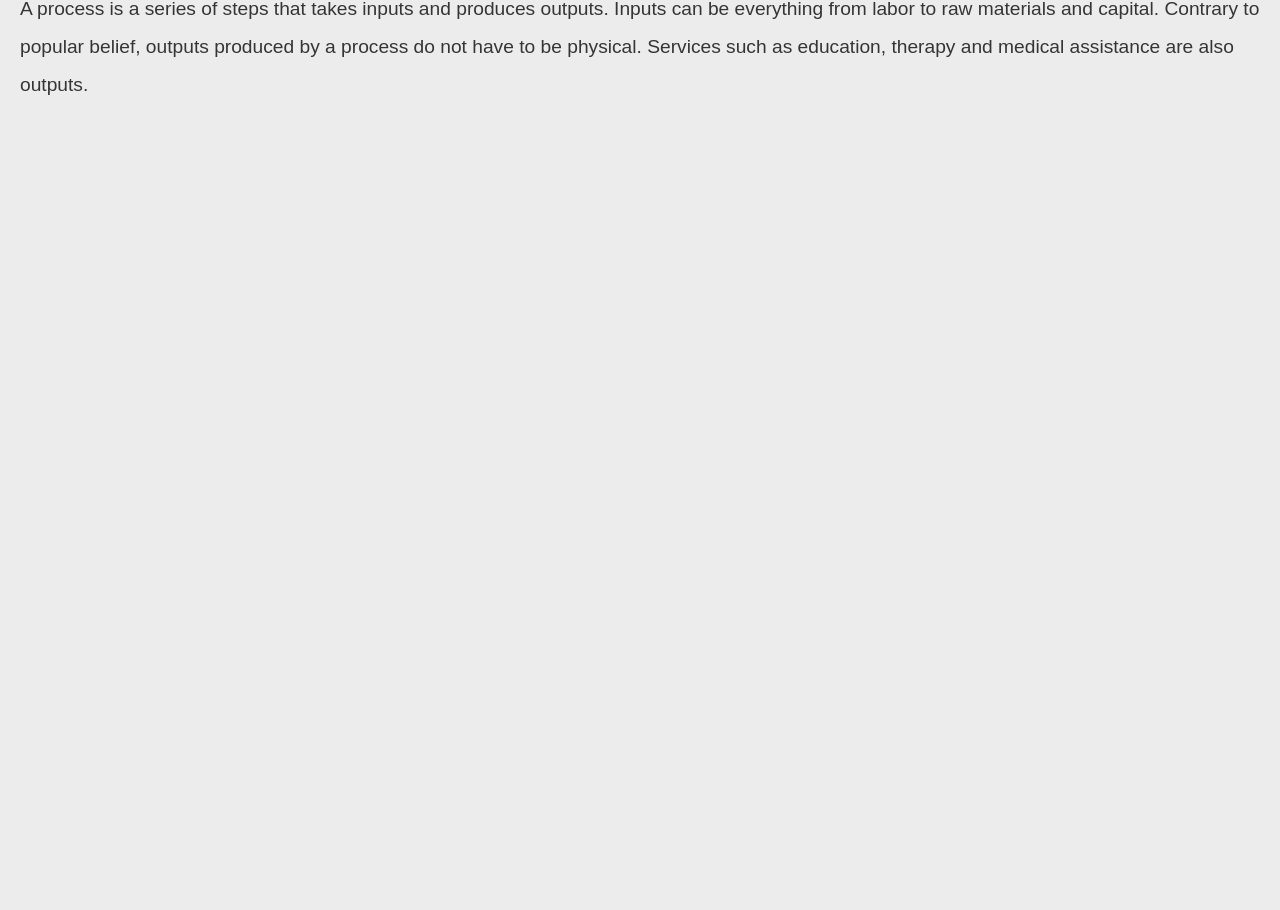
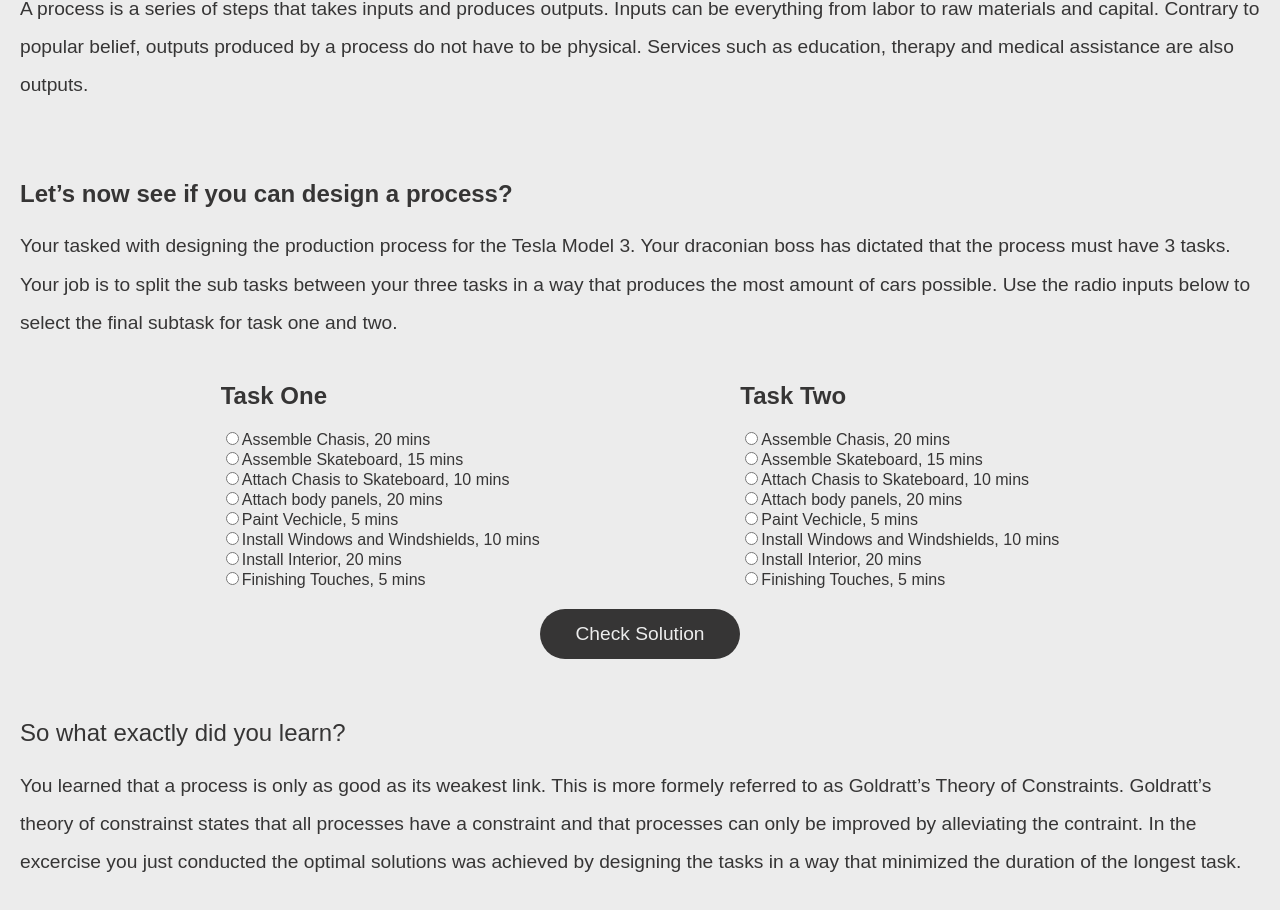
Before and after one commit to prettygoodstudios/mgt3700-projectone, a React app: page / in a window 1280 px wide. Shown: the part 1093-2003 px from the top of the page. Before the commit the page ends 1237 px from the top, so only its background shows below. Built offline with nearby package versions, Linux system fonts and the light colour scheme.

Commit message:
Finished experiment one.

```diff
--- a/package.json
+++ b/package.json
@@ -11,10 +11,12 @@
   "license": "ISC",
   "dependencies": {
     "@babel/core": "^7.9.0",
+    "@babel/plugin-syntax-class-properties": "^7.12.13",
     "@babel/plugin-transform-classes": "^7.9.5",
     "@babel/preset-env": "^7.9.5",
     "@babel/preset-react": "^7.9.4",
     "babel-loader": "^8.1.0",
+    "babel-plugin-transform-class-properties": "^6.24.1",
     "css-loader": "^3.5.1",
     "node-sass": "^4.13.1",
     "react": "^16.13.1",
--- a/src/components/App.jsx
+++ b/src/components/App.jsx
@@ -1,6 +1,8 @@
 import React, {Component} from "react";
+import ExperimentOne from "./ExperimentOne.jsx";
 import Header from "./Header.jsx";
 import Intro from "./Intro.jsx";
+import Learning from "./Learning.jsx";
 import Process from "./Process.jsx";
 
 class App extends Component {
@@ -10,6 +12,8 @@ class App extends Component {
                 <Header/>
                 <Intro/>
                 <Process/>
+                <ExperimentOne/>
+                <Learning/>
             </div>
         );
     }
--- /dev/null
+++ b/src/components/ExperimentOne.jsx
@@ -0,0 +1,130 @@
+import React, {Component} from "react";
+
+export default class ExperimentOne extends Component {
+
+    constructor(props){
+        super(props);
+        this.state = {
+            tasks: [
+                {
+                    title: "Assemble Chasis",
+                    time: 20
+                },
+                {
+                    title: "Assemble Skateboard",
+                    time: 15
+                },
+                {
+                    title: "Attach Chasis to Skateboard",
+                    time: 10
+                },
+                {
+                    title: "Attach body panels",
+                    time: 20
+                },
+                {
+                    title: "Paint Vechicle",
+                    time: 5
+                },
+                {
+                    title: "Install Windows and Windshields",
+                    time: 10
+                },
+                {
+                    title: "Install Interior",
+                    time: 20
+                },
+                {
+                    title: "Finishing Touches",
+                    time: 5
+                }
+            ],
+            taskOne: null,
+            taskTwo: null,
+            error: null,
+            success: null
+        }
+    }
+
+    submit = () => {
+        const {taskOne, taskTwo, tasks} = this.state;
+        if (taskOne == null || taskTwo == null){
+            this.setState({
+                error: "You must provide an end for both task one and two.",
+                success: null
+            });
+        }else if (taskOne >= taskTwo) {
+            this.setState({
+                error: "The end of task one must come before the end of task two.",
+                success: null
+            });
+        } else if (taskTwo == tasks.length-1) {
+            this.setState({
+                error: "You must leave some subtasks for task three.",
+                success: null
+            });
+        } else {
+            const taskOneTime = tasks.filter((task, index) => index <= taskOne).map(t => t.time).reduce((prev, curr) => prev + curr);
+            const taskTwoTime = tasks.filter((task, index) => (index <= taskTwo && index > taskOne)).map(t => t.time).reduce((prev, curr) => prev + curr);
+            const taskThreeTime = tasks.filter((task, index) => index > taskTwo).map(t => t.time).reduce((prev, curr) => prev + curr);
+            console.log(taskOneTime, taskTwoTime, taskThreeTime);
+            if (taskOneTime == taskTwoTime && taskThreeTime == taskOneTime) {
+                this.setState({
+                    error: null,
+                    success: "You found the most optimal solution."
+                });
+            } else {
+                this.setState({
+                    error: "Your solution is suboptimal",
+                    success: null
+                });
+            }
+        }
+    }
+
+    render() {
+        const { tasks, error, success } = this.state;
+        return (
+        <div className="expirement-one section">
+            <h1 className="section__header">Let’s now see if you can design a
+process?</h1>
+            <p>Your tasked with designing the production process for the Tesla Model 3. Your draconian boss has dictated that the process must have 3 tasks. Your job is to split the sub tasks between your three tasks in a way that produces the most amount of cars possible. Use the radio inputs below to select the final subtask for task one and two.</p>
+            <div className="experiment-one__selectors">
+                <div className="expirement-one__selectors__one">
+                    <h2>Task One</h2>
+                    {
+                        tasks.map(({title, time}, i) => {
+                            return (
+                                <div key={i} onChange={() => this.setState({taskOne: i})}>
+                                    <input type="radio" id="taskOneSelector" name="taskOneSelector"/>
+                                    {title}, {time} mins
+                                </div>
+                            )
+                        })
+                    }
+                </div>
+                <div className="expirement-one__selectors__one">
+                    <h2>Task Two</h2>
+                    {
+                        tasks.map(({title, time}, i) => {
+                            return (
+                                <div key={i} onChange={() => this.setState({taskTwo: i})}>
+                                    <input type="radio" id="taskTwoSelector" name="taskTwoSelector"/>
+                                    {title}, {time} mins
+                                </div>
+                            )
+                        })
+                    }
+                </div>
+            </div>
+            <button className="experiment-one__submit btn-default" onClick={this.submit}>Check Solution</button>
+            {   error &&
+                <div className="experiment-one__error">{error}</div>
+            }
+            {   success &&
+                <div className="experiment-one__success">{success}</div>
+            }
+        </div>
+        )
+    }
+}
--- /dev/null
+++ b/src/components/Learning.jsx
@@ -0,0 +1,13 @@
+import React from "react";
+
+
+const Learning = () => {
+    return (
+        <div className="section">
+            <div className="section__header">So what exactly did you learn?</div>
+            <p>You learned that a process is only as good as its weakest link. This is more formely referred to as Goldratt’s Theory of Constraints. Goldratt’s theory of constrainst states that all processes have a constraint and that processes can only be improved by alleviating the contraint. In the excercise you just conducted the optimal solutions was achieved by designing the tasks in a way that minimized the duration of the longest task.</p>
+        </div>
+    )
+}
+
+export default Learning;
--- /dev/null
+++ b/src/styles/experimentone.scss
@@ -0,0 +1,26 @@
+
+
+.experiment-one {
+    &__selectors {
+        display: flex;
+        flex-direction: row;
+        justify-content: space-evenly;
+    }
+
+    &__submit {
+        margin: 20px auto 20px 50%;
+        transform: translate(-50%);
+    }
+
+    &__error {
+        @include bubble;
+        background-color: red;
+        color: $text-color;
+    }
+
+    &__success {
+        @include bubble;
+        background-color: green;
+        color: $text-color;
+    }
+}
--- a/src/styles/main.scss
+++ b/src/styles/main.scss
@@ -1,6 +1,7 @@
 @import "variables";
 @import "header";
 @import "section";
+@import "experimentone";
 
 html, body {
     padding: 0;
@@ -14,3 +15,19 @@ html, body {
     display: flex;
     flex-direction: column;
 }
+
+
+.btn-default {
+    height: 50px;
+    width: 200px;
+    text-align: center;
+    border: none;
+    border-radius: 25px;
+    background-color: $background;
+    color: $text-color;
+    font-size: 1.2em;
+
+    &:hover {
+        cursor: pointer;
+    }
+}
--- a/src/styles/variables.scss
+++ b/src/styles/variables.scss
@@ -1,2 +1,9 @@
 $background:  #363535;;
 $text-color: #ececec;
+
+@mixin bubble {
+    margin: auto;
+    border-radius: 20px;
+    text-align: center;
+    padding: 10px 20px;
+}
--- a/webpack.config.js
+++ b/webpack.config.js
@@ -15,7 +15,7 @@ module.exports = {
             loader: 'babel-loader',
             options: {
                 "presets": ["@babel/preset-react", "@babel/preset-env"],
-                "plugins": ["@babel/plugin-transform-react-jsx"]
+                "plugins": ["@babel/plugin-transform-react-jsx", "@babel/plugin-proposal-class-properties"]
               }
         },
         {
```
Also changed, not shown: 1 other file (tests, documents, lock files or other folders).
